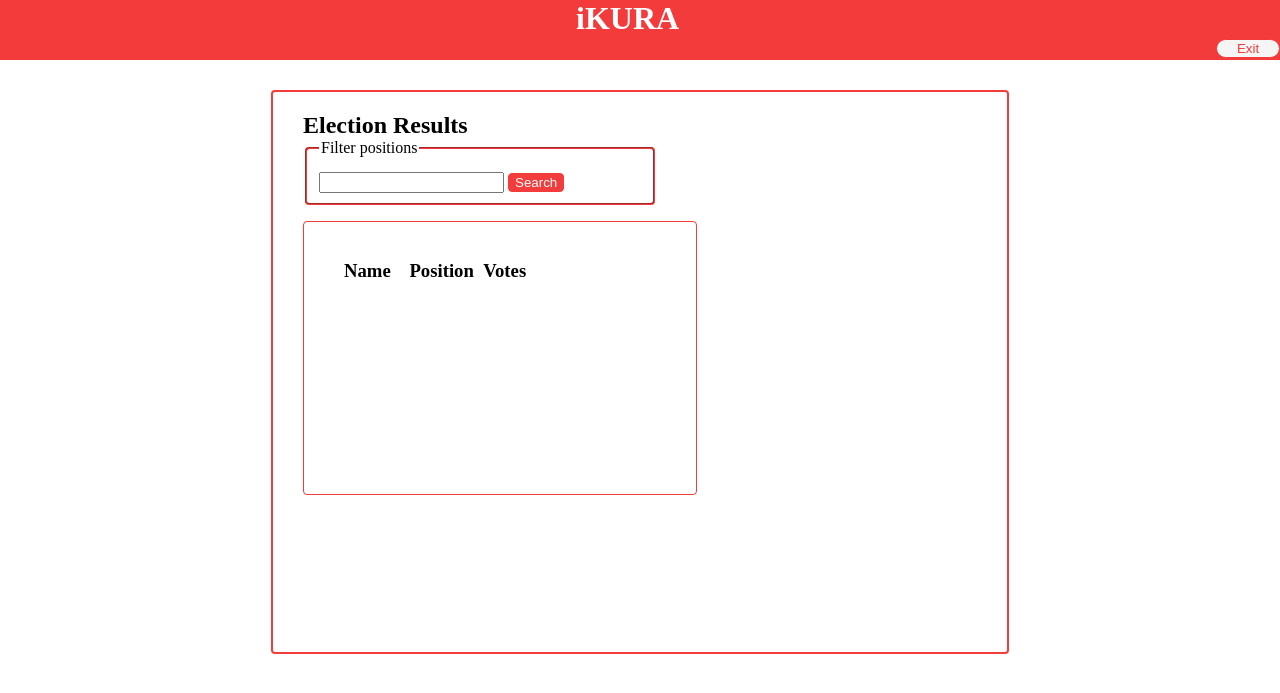
After one commit to hawkinswinja/evoting, a Flask app: page /e-portal in a window 1280 px wide. The commit adds this page. Shown: the top 693 px of the page. Run offline with Flask 2, Linux system fonts and the light colour scheme; data that the repository does not hold is empty; some libraries are stand-ins or nearby versions.

Commit message:
implemented the portal results page

```diff
--- a/app/app.py
+++ b/app/app.py
@@ -22,11 +22,18 @@ def login():
             if user.name == 'ADMIN':
                 return redirect(url_for('admin'))
             if user.status == 'Not voted':
-                return redirect(url_for('vote', myid=user.id, post=get_posts()[0]))
+                try:
+                    return redirect(url_for('vote', myid=user.id, post=get_posts()[0]))
+                except Exception:
+                    return "No Ongoing Elections"
             else:
                 return jsonify({'message': 'This user has already voted'})
         return jsonify({'error': 'user id does not exist'})
 
+@app.route('/e-portal')
+def portal():
+    """returns the webpage displaying the results"""
+    return render_template('portal.html', candidates=get_candidates())
 
 @app.route('/posts')
 def get_posts():
--- a/app/static/scripts/script.js
+++ b/app/static/scripts/script.js
@@ -1,11 +1,29 @@
 $(document).ready(function() {
-  $('#search').on('click', function() {
+  $('#results').on('click', () => { window.location = "/e-portal"; });
+
+  $('button[name="results"]').on('click', function() {
       const url = '/candidates/' + $('#filterpost').val();
 	  fetch(url)
 	  .then(response => response.json())
 	  .then(data => {
 		$('#candidates li').remove();
 		const list = document.getElementById('candidates');
+		for (const key in data) {
+			let li = document.createElement('li');
+			li.innerText = data[key].name + '  ' + data[key].post + ' ' + data[key].votes;
+			list.appendChild(li);
+		}
+	  })
+	  .catch(error => alert(error));
+  });
+
+  $('#search').on('click', function() {
+      const url = '/candidates/' + $('#filterpost').val();
+	  fetch(url)
+	  .then(response => response.json())
+	  .then(data => {
+		$('#all li').remove();
+		const list = document.getElementById('all');
 		for (const key in data) {
 			let li = document.createElement('li');
 			li.innerText = key + '  ' + data[key].name + '  ' + data[key].post;
--- a/app/static/styles/admin.css
+++ b/app/static/styles/admin.css
@@ -40,8 +40,8 @@ h4 {
 }
 ul {
     list-style-type: none;
-    width: 200px;
-    height: 250px;
+    width: 50%;
+    height: 45%;
     border: solid 1px rgb(243, 60, 60);
     border-radius: 4px;
     padding-top: 20px;
@@ -51,7 +51,7 @@ h2 {
     margin-bottom:0;
 }
 fieldset {
-    width:fit-content;
+    width: 60%;
     height:fit-content;
     display: flex;
     flex-direction: column;
--- a/app/static/styles/ballot.css
+++ b/app/static/styles/ballot.css
@@ -61,6 +61,9 @@ body {
     justify-content: center;
 	background-color: whitesmoke;
 }
+.instructions {
+
+}
 h1 {
     text-align: center;
 	margin-top: 30px;
--- a/app/static/styles/candidates.css
+++ b/app/static/styles/candidates.css
@@ -6,11 +6,14 @@
     padding-left: 30px;
     display: flex;
     flex-flow:row wrap;
-    align-content: center;
-    margin:auto;
+	align-items: center;
+    align-content: flex-start;
+	margin: auto;
 }
 .filter {
     width: 80%;
+	display: inline;
+    margin-right: 50%;
 }
 .add {
     margin-right: 50%;
--- a/app/templates/admin.html
+++ b/app/templates/admin.html
@@ -47,7 +47,7 @@
                 <input type="text" id="filterpost">
                 <button id="search">Search</button>
             </fieldset>
-            <ul id="candidates">
+            <ul id='all'>
 				<h3>ID&ensp;Name&ensp;Position</h3>
                     {% for k, v in candidates.items() %}
 						<li>{{k}}&ensp;{{v.name}}&emsp;{{v.post}}</li>
--- a/app/templates/login.html
+++ b/app/templates/login.html
@@ -9,7 +9,7 @@
         <header></header>
         <section>
             <div class="login">
-                <h3>eVote</h3>
+                <h3>iKURA</h3>
                 <form method="post" action='/login'>
                     <h4>User ID</h4>
                     <input type="text" name="user-id">
--- /dev/null
+++ b/app/templates/portal.html
@@ -0,0 +1,31 @@
+<!DOCTYPE html>
+<html lang="en">
+    <head>
+        <meta charset="utf-8" name="viewport" content="width=device-width, initial-scale=1.0">
+        <link rel="stylesheet" type="text/css" href="../static/styles/admin.css">
+        <link rel="stylesheet" type="text/css" href="../static/styles/candidates.css">
+		<script src="https://code.jquery.com/jquery-3.2.1.min.js"></script>
+        <script src="{{ url_for('static', filename='scripts/script.js') }}"></script>
+        <title>eVoting</title>
+    </head>
+    <body>
+        <header>
+            <h1>iKURA</h1>
+			<button class="exit">Exit</button>
+        </header>
+        <section class="candidates">
+            <h2>Election Results</h2>
+            <fieldset class="filter">
+                <legend>Filter positions</legend>
+                <input type="text" id="filterpost">
+                <button name="results">Search</button>
+            </fieldset>
+			<ul id="candidates">
+				<h3>Name&emsp;Position&ensp;Votes</h3>
+                   	{% for k, v in candidates.items() %}
+						<li>{{v.name}}&emsp;{{v.post}}&emsp;{{v.votes}}</li>
+                   	{% endfor %}
+            </ul>
+        </section>
+    </body>
+</html>
```
Also changed, not shown: app/templates/ballot.html (+8 -1 lines).
